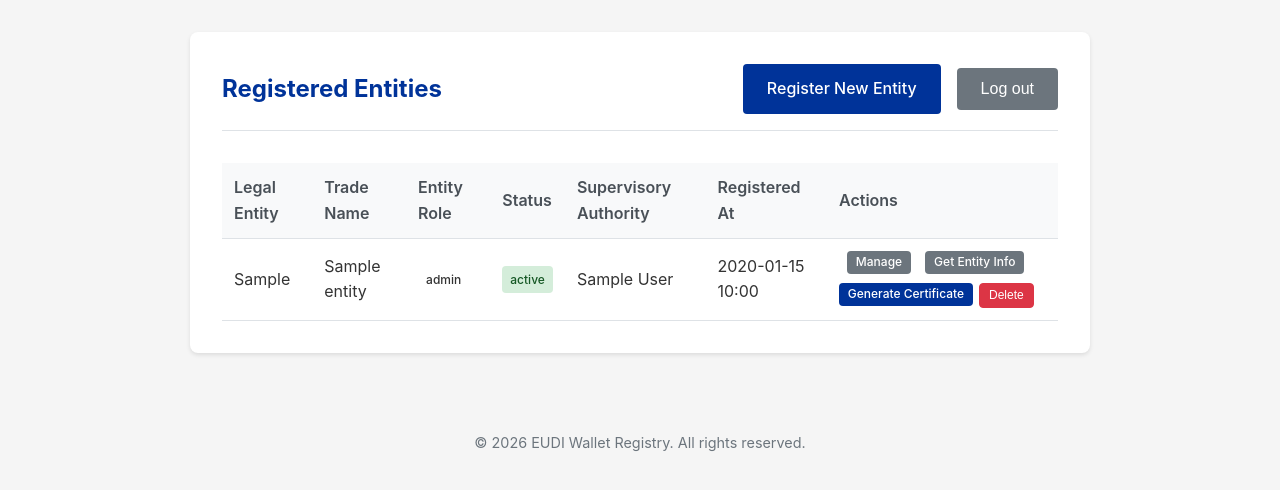
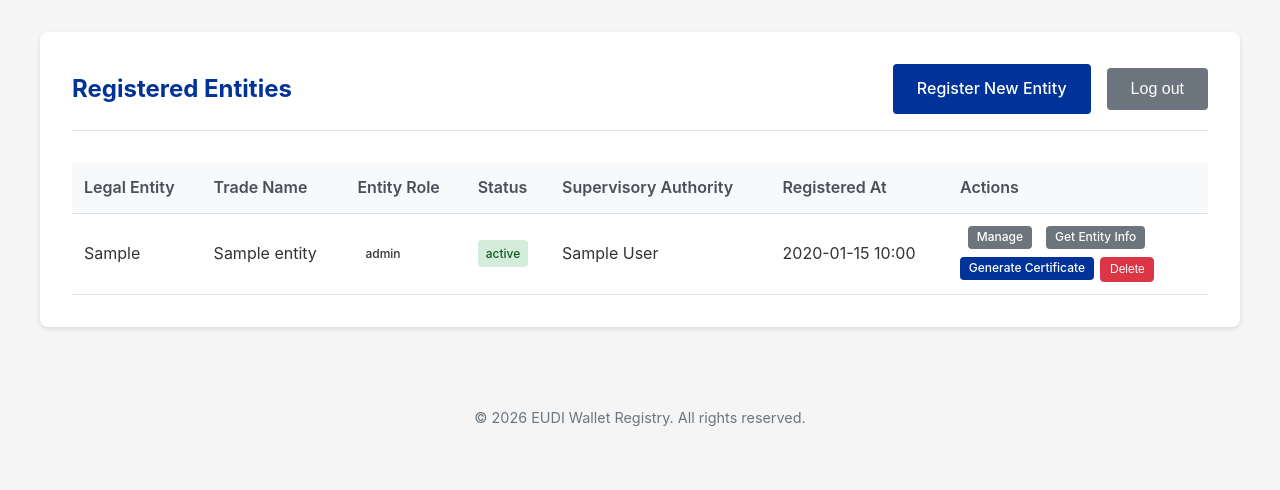
Before and after one commit to AniaAlex/ms-registry, a Django app: template ms_registry/registry/templates/home.html in a window 1280 px wide. Shown: the part 70-560 px from the top of the page. Run offline with Django 5.2, Linux system fonts and the light colour scheme; the template is opened without the code that fills it: most values are stand-ins (such as "Sample title", 1, 10 or a date in 2020).

Commit message:
fix the table

```diff
--- a/ms_registry/registry/templates/home.html
+++ b/ms_registry/registry/templates/home.html
@@ -18,6 +18,7 @@
     </div>
 
     {% if entities %}
+    <div class="table-wrap">
         <table class="entity-table">
             <thead>
                 <tr>
@@ -70,6 +71,7 @@
                 {% endfor %}
             </tbody>
         </table>
+    </div>
     {% else %}
     <div class="empty-state">
         <p>No registered entities yet.</p>
@@ -83,6 +85,11 @@
 
 {% block extra_css %}
 <style>
+    /* This page is a wide data table — the 900px default leaves no room for
+       seven columns plus the action buttons. */
+    .container {
+        max-width: 1200px;
+    }
     .page-header {
         display: flex;
         justify-content: space-between;
@@ -102,10 +109,16 @@
     .logout-form {
         margin: 0;
     }
+    /* Keeps an over-wide table scrolling inside the card instead of
+       overflowing the page. */
+    .table-wrap {
+        overflow-x: auto;
+        margin-top: 1rem;
+    }
     .entity-table {
         width: 100%;
+        min-width: 900px;
         border-collapse: collapse;
-        margin-top: 1rem;
     }
     .entity-table th,
     .entity-table td {
@@ -156,11 +169,22 @@
         background-color: #e2d5f1;
         color: #563d7c;
     }
+    /* Every button is nowrap, so without a cap the cell demands one very long
+       line and pushes the table past the container. */
     .actions-cell {
         display: flex;
         flex-wrap: wrap;
         gap: 0.4rem;
         align-items: center;
+        max-width: 260px;
+    }
+    .entity-table td:last-child {
+        width: 260px;
+    }
+    /* Timestamps and badges read badly broken across lines. */
+    .entity-table td:nth-child(6),
+    .entity-table .badge {
+        white-space: nowrap;
     }
     .actions-cell .btn-sm {
         padding: 0.2rem 0.55rem;
```
Lines whose indentation alone changed are shown as unchanged.
